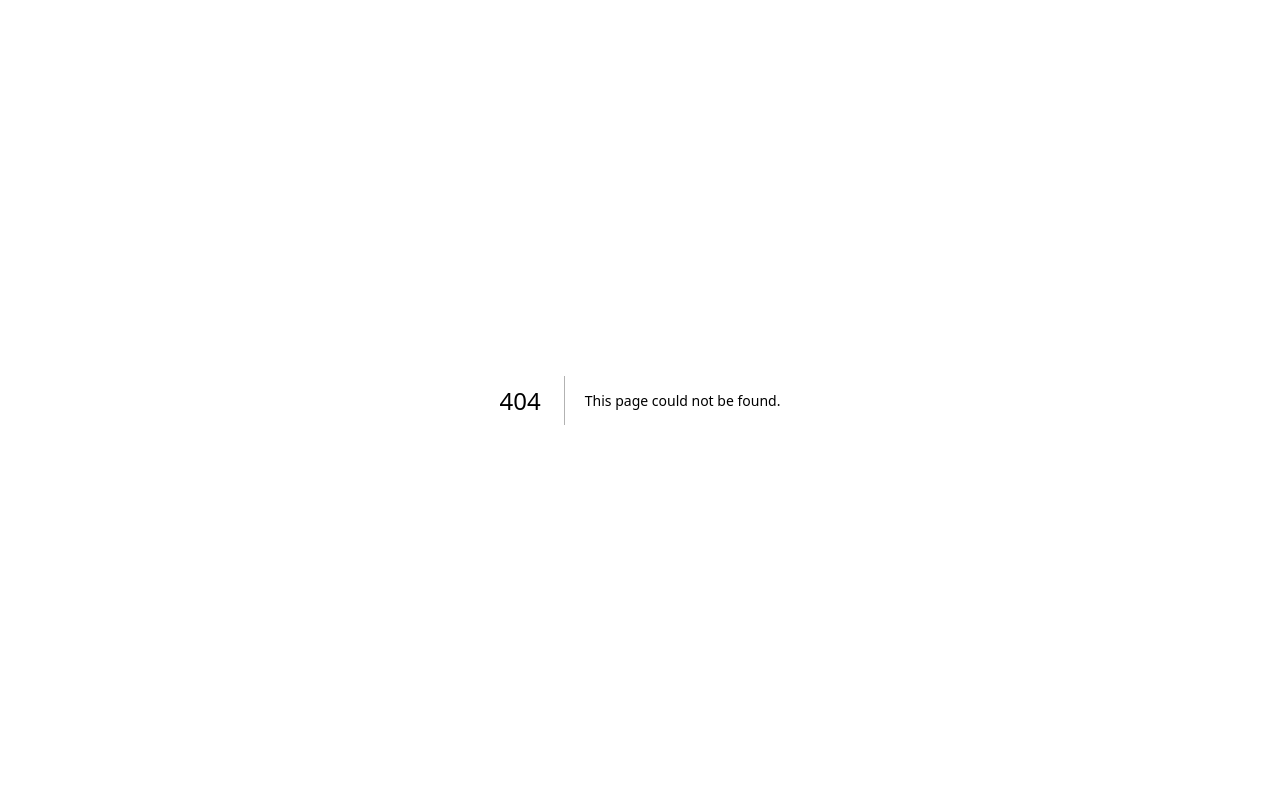
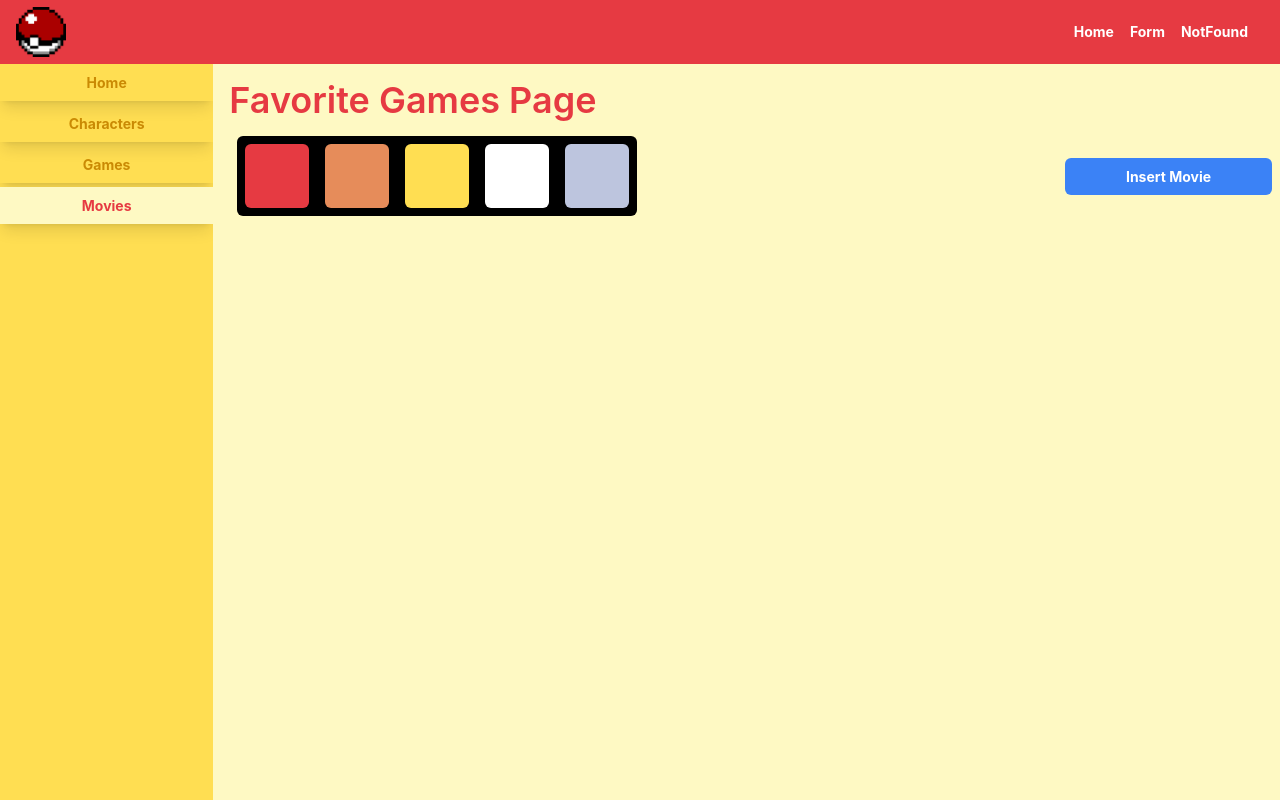
Before and after one commit to SayaPutih/FrontEnd-Next-MoviesGames, a Next.js app: page /Form/FavoriteMovie in a window 1280 px wide. Before the commit this address had no page. Built offline with nearby package versions, Linux system fonts and the light colour scheme.

Commit message:
Added Movie and Setup For Movie get and Input

```diff
--- a/src/api/FavoriteGameDetailApi.ts
+++ b/src/api/FavoriteGameDetailApi.ts
@@ -18,7 +18,7 @@ export async function getAllFavoriteGameById(id) : Promise<FavoriteGameDetailTyp
 }
 
 export async function UpdateFavoriteGameFullDetails(id,body){
-	const res = await fetch(`https://localhost:7160/update-full-detail-by-id/${id}`,{
+	const res = await fetch(`${BASE_URL}/update-full-detail-by-id/${id}`,{
 		method : 'PUT',
 		headers : {'Content-Type' : 'application/json'},
 		body : JSON.stringify(body)
--- a/src/components/Navigation/SideBarRoutes.ts
+++ b/src/components/Navigation/SideBarRoutes.ts
@@ -10,6 +10,10 @@ const sideBarRoutes  = [
 	{
 		path : "/Form/FavoriteGame",
 		label : "Games"
+	},
+	{
+		path : "/Form/FavoriteMovie",
+		label : "Movies"
 	}
 ]
 
--- /dev/null
+++ b/src/pages/Form/FavoriteMovie/Input/index.tsx
@@ -0,0 +1,13 @@
+import React from "react";
+import EvanderLayout from "@/components/DefaultLayout.tsx";
+
+const InsertANewMovie =()=>{
+	return(
+		<div>
+			Insert A New Movie Form
+		</div>
+	)
+}
+
+InsertANewMovie.layout = EvanderLayout;
+export default InsertANewMovie;
--- /dev/null
+++ b/src/pages/Form/FavoriteMovie/index.tsx
@@ -0,0 +1,40 @@
+"use client"
+import React from "react";
+import {useState,useEffect} from "react";
+import {useRouter,usePathname} from "next/navigation";
+import EvanderLayout from "@/components/DefaultLayout";
+import AButton from "@/components/AButton.tsx";
+
+const FavoriteMoviePage =()=>{
+
+	const router = useRouter();
+	const path = usePathname();
+	const goToInsertPage =()=>{
+		router.push(`${path}/Input`);
+	}
+
+	return(
+		<div className="mb-2 w-full border-2x">
+			<div className="flex flex-col items-center justify-between">
+				<h1 className="text-4xl font-semibold text-first self-start">Favorite Games Page</h1>
+				<div className="flex flex-row justify-between w-full items-center">
+					<div className="self-start flex flex-row items-center justify-center my-4 mx-2 gap-4 bg-black p-2 rounded-md w-2/8">
+						<div className="w-16 h-16 bg-first rounded-md"></div>
+						<div className="w-16 h-16 bg-second rounded-md"></div>
+						<div className="w-16 h-16 bg-third rounded-md"></div>
+						<div className="w-16 h-16 bg-subfirst rounded-md"></div>
+						<div className="w-16 h-16 bg-subsecond rounded-md"></div>
+					</div>
+					<div className="w-1/5">
+						<AButton className="bg-second" label="Insert Movie" onClick={()=>{goToInsertPage()}}/>
+					</div>
+				</div>
+			</div>
+			<div className="h-32"></div>
+		</div>
+	)
+
+}
+
+FavoriteMoviePage.layout = EvanderLayout;
+export default FavoriteMoviePage;
--- a/src/pages/Form/index.tsx
+++ b/src/pages/Form/index.tsx
@@ -5,10 +5,8 @@ import FavoriteGameCardList from "@/components/Form/FavoriteGame/FavoriteGameCar
 
 const App =()=>{
 	return(
-		<div className = "border-4 border-yellow-900 p-0">
+		<div className = "p-0">
 			<DefaultContent />
-			<FavoriteGameCardList />
-			<FavoriteGameCardList />
 		</div>
 	)
 }
```
Also changed, not shown: src/api/FavoriteMovieDetailApi.ts (added), src/components/Card/FavoriteMovieCard.tsx (added), src/components/Form/FavoriteMovie/FavoriteMovieCardList.tsx (added), src/types/FavoriteMovieDetailType.ts (added).
